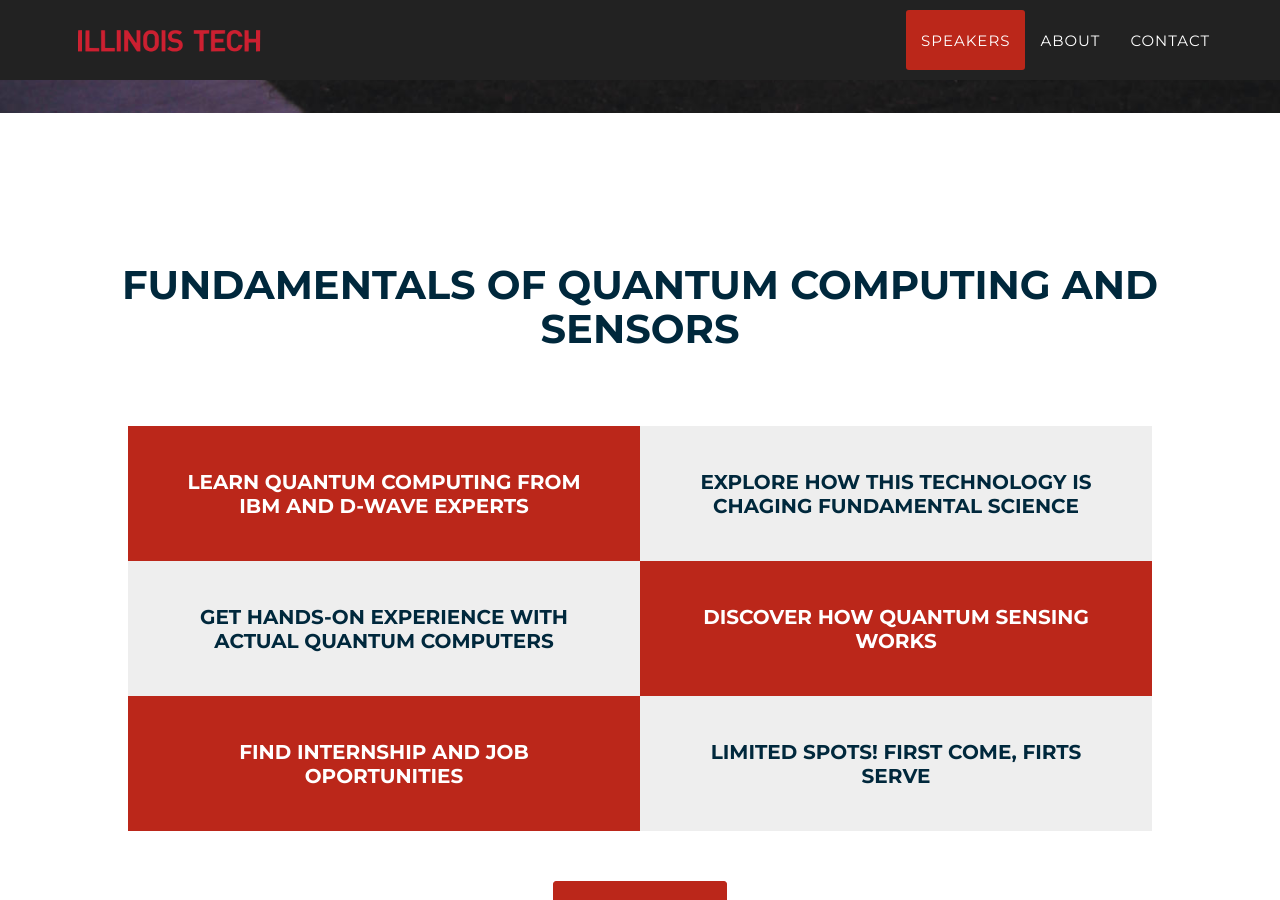
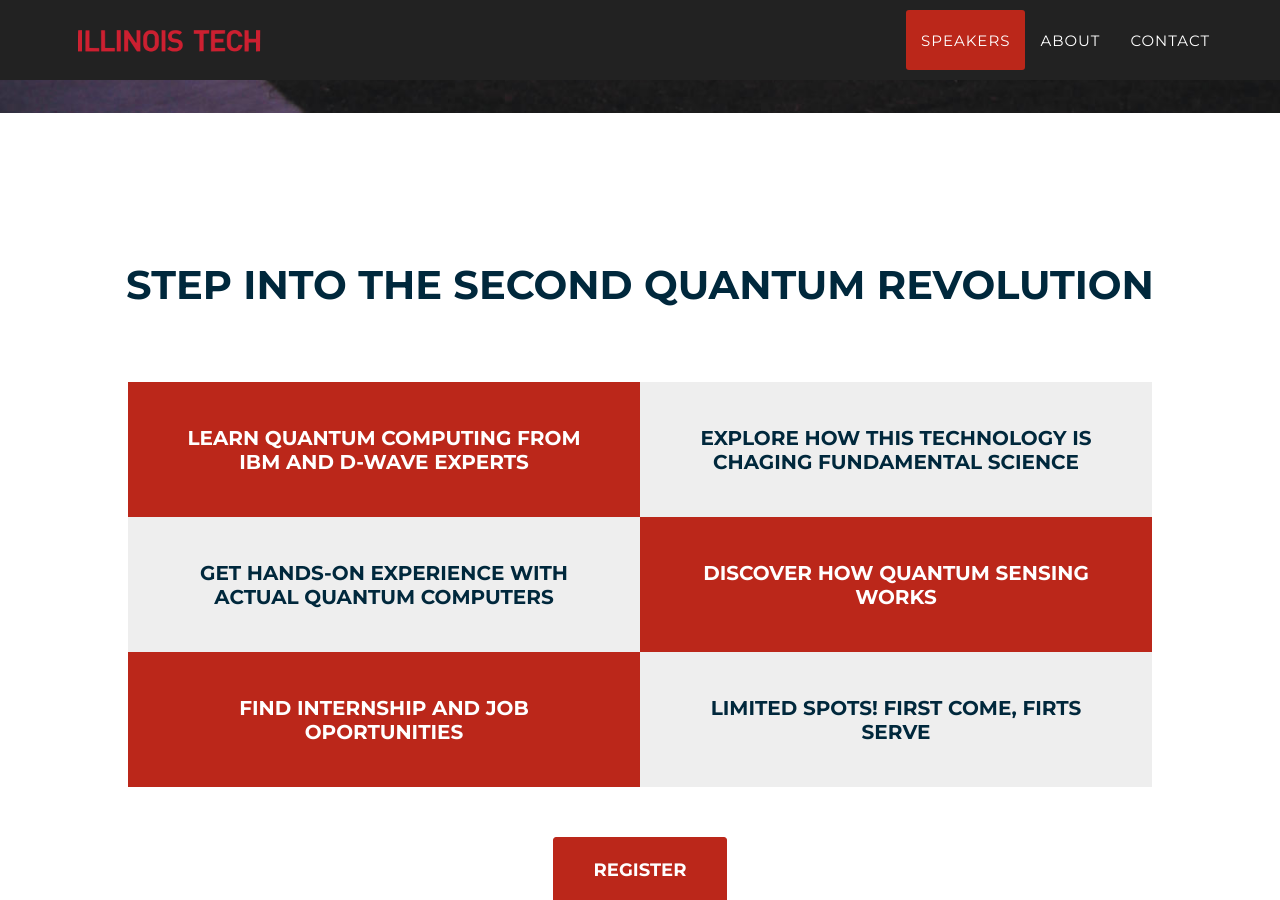
Before and after one commit to pedrorrivero/iit-qc-workshop, a Jekyll site: the page built from _pages/index.html, in a window 1280 px wide and 900 px high, scrolled down 787 px. Built offline with Jekyll 4.4.1, drawn with Linux system fonts in a browser that asks for light colours; some web fonts are replaced.

Commit message:
Updated site subtitle

```diff
--- a/_config.yml
+++ b/_config.yml
@@ -4,7 +4,7 @@ url: "pedrorrivero.github.io" # the base hostname & protocol for your site
 
 # Info
 title: Fundamentals of Quantum Computing and Sensors
-subtitle: Fundamentals of Quantum Computing and Sensors
+subtitle: Step into the second quantum revolution
 date: April 30th, 2021
 location: Virtual - Registration Required
 description: > # this means to ignore newlines until "registration:"
```
